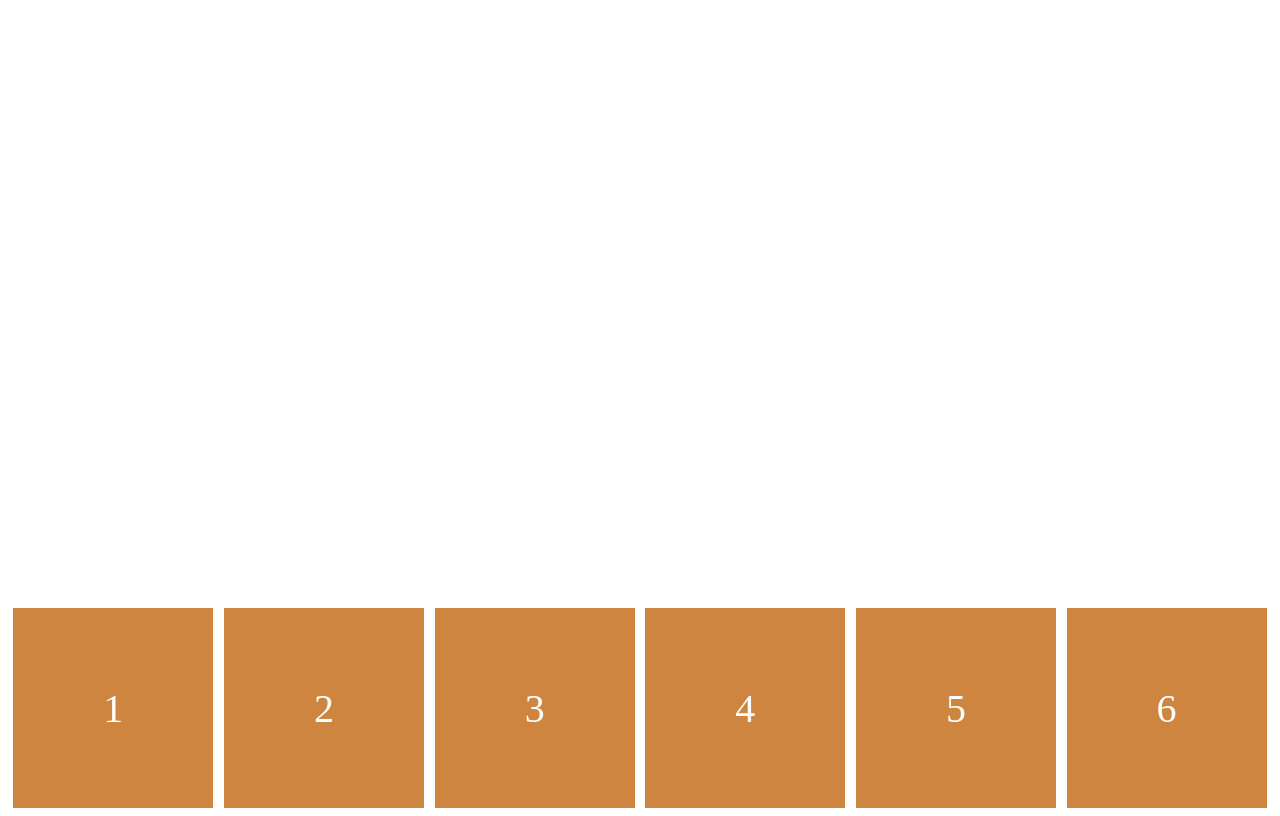
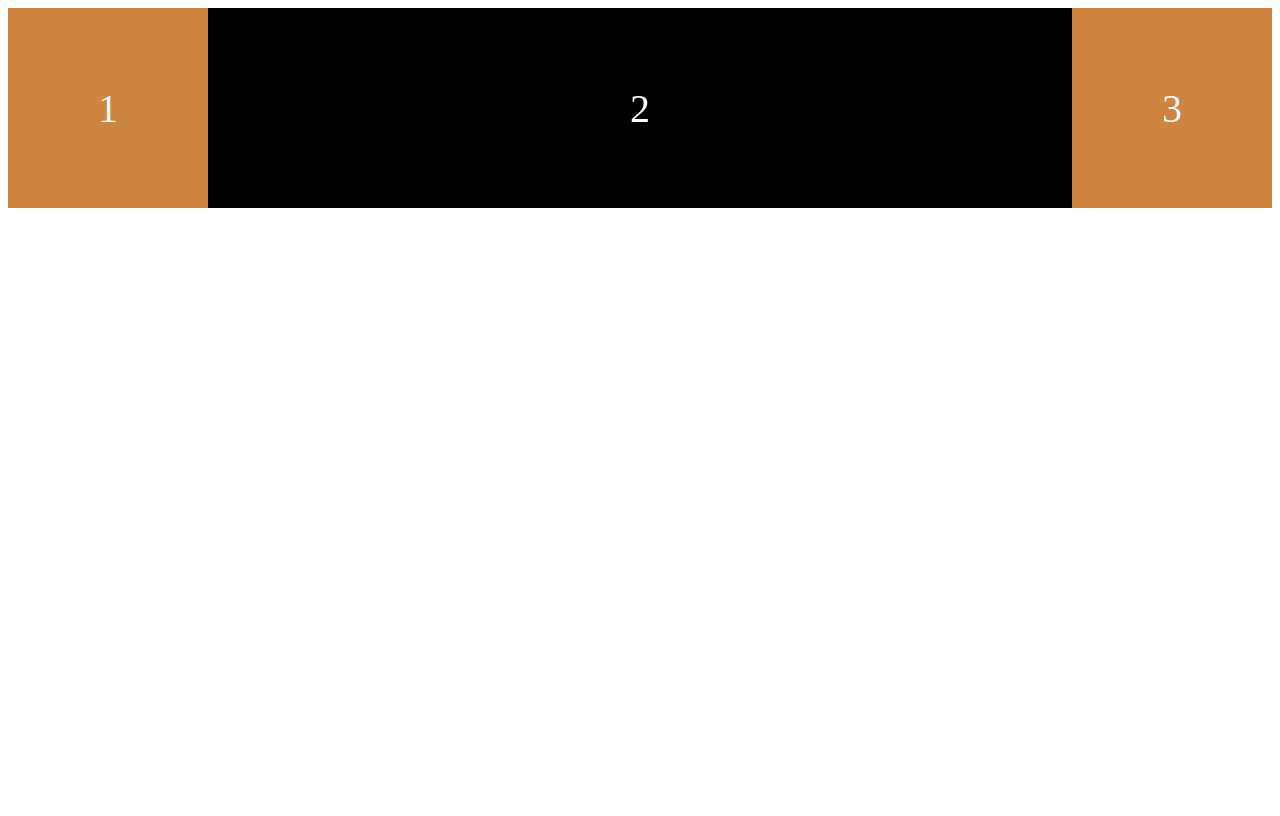
Before and after one commit to dlzagu/CSS-Layout-Master-Class, a plain HTML site: page index.html in a window 1280 px wide. Drawn offline with Linux system fonts and the light colour scheme.

Commit message:
20220315:1.6 flex-grow, flex-shrink

```diff
--- a/index.html
+++ b/index.html
@@ -14,9 +14,7 @@
         <div class="child">1</div>
         <div class="child">2</div>
         <div class="child">3</div>
-        <div class="child">4</div>
-        <div class="child">5</div>
-        <div class="child">6</div>
+
     </div>
 
 </body>
--- a/style.css
+++ b/style.css
@@ -1,14 +1,14 @@
 .father{
     display: flex;
     justify-content: space-around;
-    align-content: space-between;
     height: 100vh;
-    font-size:40px;
-    flex-wrap: wrap-reverse;
+
+
 
 }
 
 .child{
+    font-size:40px;
     width: 200px;
     height: 200px;
     background: peru;
@@ -18,6 +18,12 @@
     align-items: center;
 }
 
+.child:nth-child(2) {
+    background: black;
+    flex-grow: 1;
+}
+
+
 /*
 align-content (line을 변경, line은 cross-axis에 있는 상태)
 - justify-content와 비슷하지만 'line'에 관한 것 (각 block이 여러 행에 걸쳐 나올 때, 행간 공백을 얼마나 둘 건지?)
```
Also changed, not shown: 요약.txt (+12 -0 lines).
